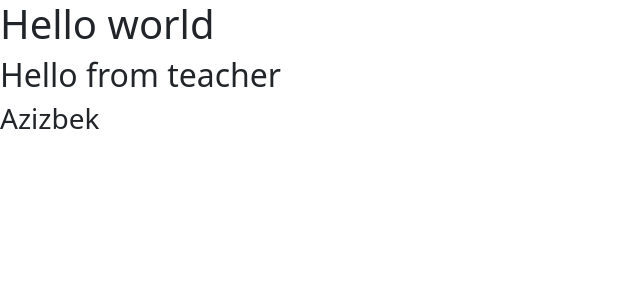
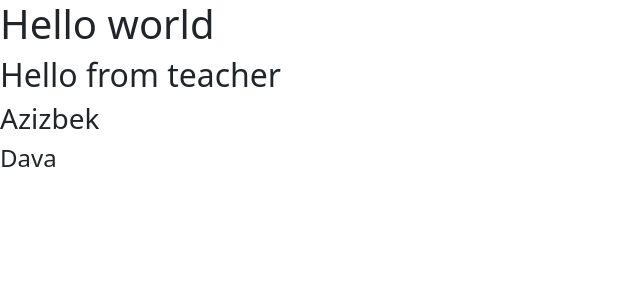
Before and after one commit to dilshodbek06/lesson-67, a Next.js app: page / in a window 1280 px wide. Shown: the top 300 px of the page, without its empty margins (0-640 px from the left). Built offline with nearby package versions, Linux system fonts and the light colour scheme.

Commit message:
hello status

```diff
--- a/app/page.tsx
+++ b/app/page.tsx
@@ -4,6 +4,7 @@ const HomePage = () => {
       <h1>Hello world</h1>
       <h2>Hello from teacher</h2>
       <h3>Azizbek </h3>
+      <h4>Dava</h4>
     </div>
   );
 };
```
